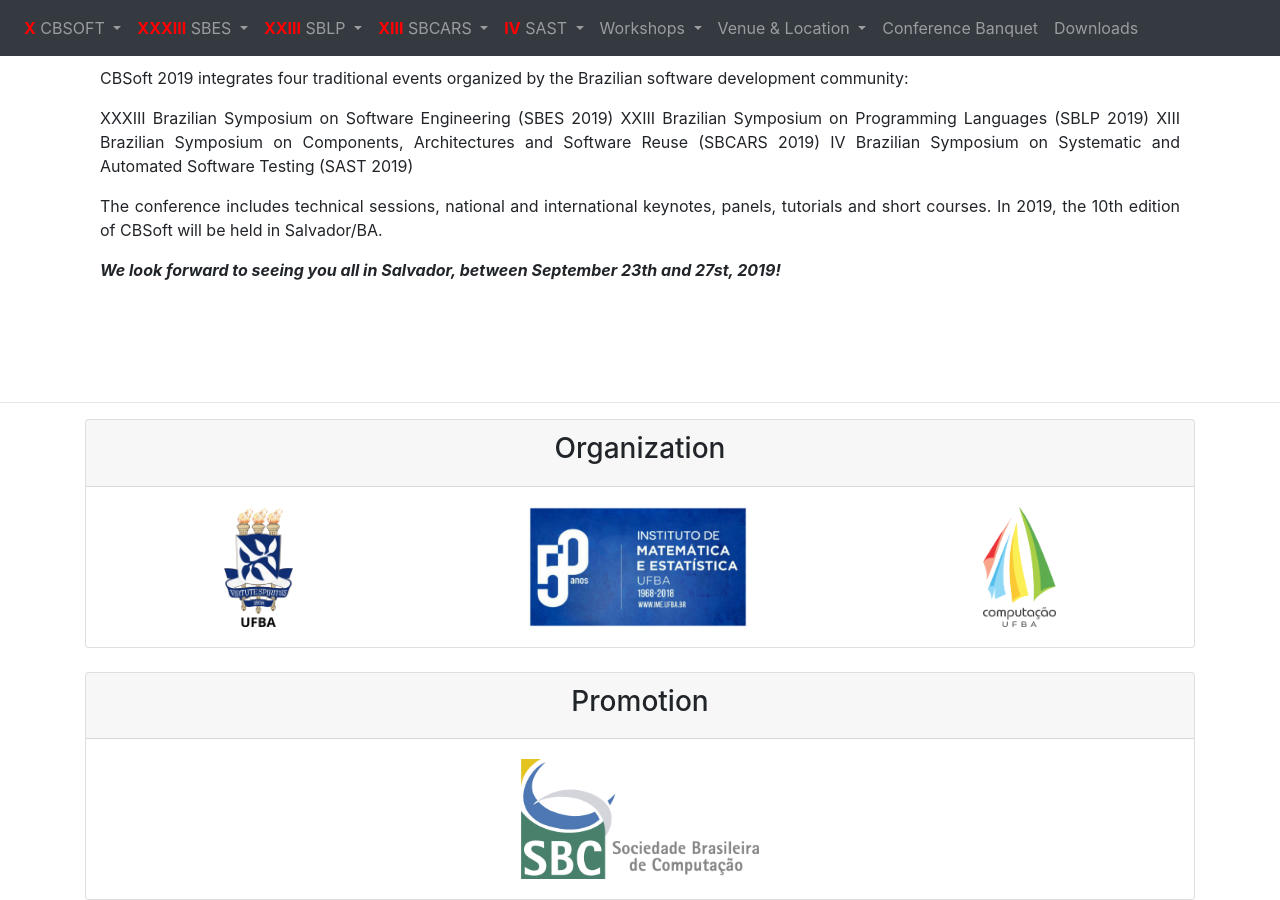
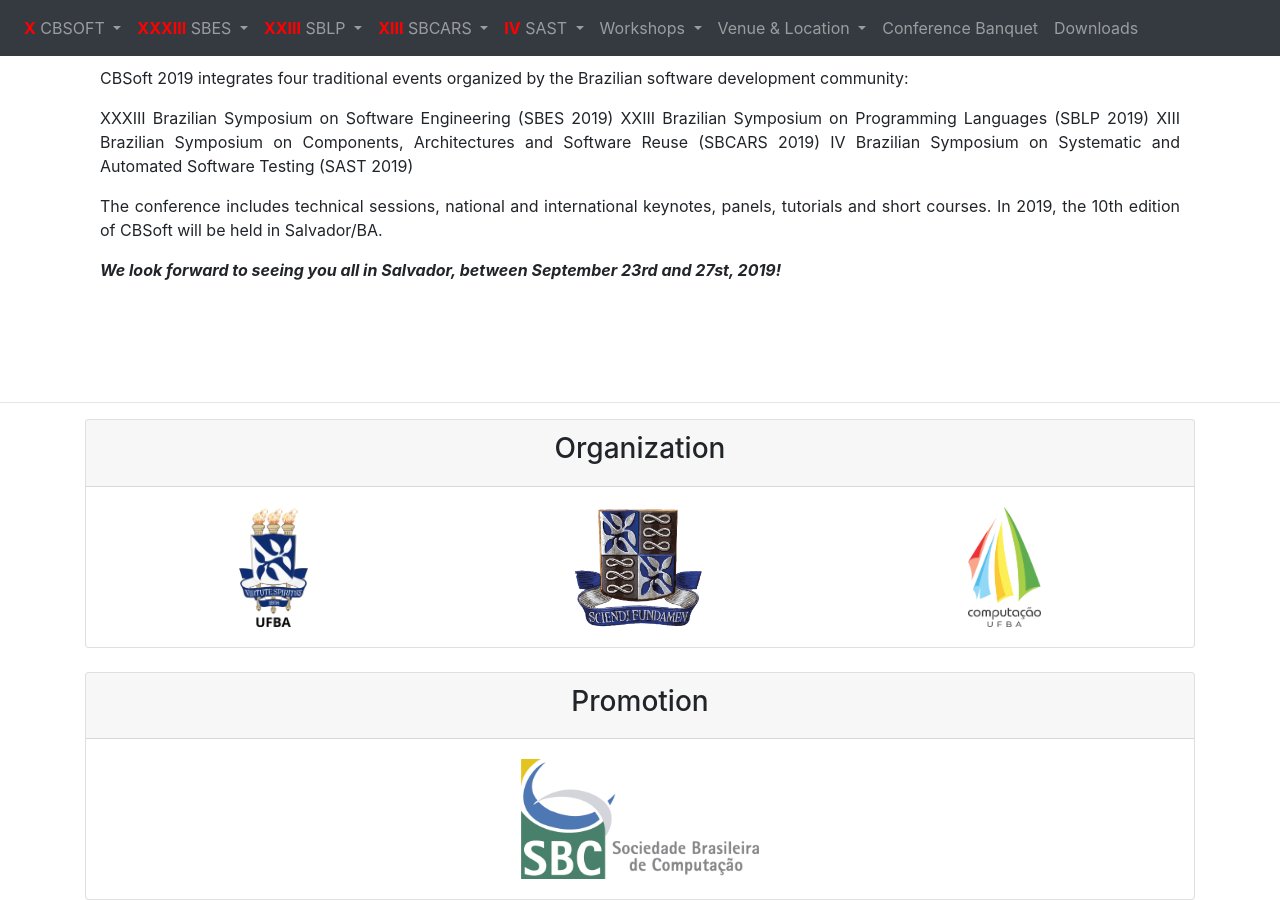
Before and after one commit to tassiovirginio/cbsoft2019, a Jekyll site: the page built from index.md, in a window 1280 px wide and 900 px high, scrolled down 714 px. Built offline with Jekyll 4.4.1, drawn with Linux system fonts in a browser that asks for light colours; nearby versions of some CDN libraries.

Commit message:
cooreções

```diff
--- a/_includes/organization.html
+++ b/_includes/organization.html
@@ -8,20 +8,28 @@
             </div>
             <div class="card-body">
                 <div class="text-black d-flex justify-content-around" style="height: 120px;">
-                    <img style="height: 100%; width: auto;" src="assets/images/organization/logo_ufba.png">
-                    <img style="height: 100%;  width: auto;" src="assets/images/organization/logo_ime_50.png">
-                    <img style="height: 100%; width: auto;" src="assets/images/organization/logo_comp.png">
+                    <a href="https://ufba.br/" target="_blank">
+                        <img style="height: 100%; width: auto;" src="assets/images/organization/logo_ufba.png">
+                    </a>
+                    <a href="http://ime.ufba.br/" target="_blank">
+                        <img style="height: 100%;  width: auto;" src="assets/images/organization/ime_brasao.png">
+                    </a>
+                    <a href="http://wiki.dcc.ufba.br/DCC/" target="_blank">
+                        <img style="height: 100%; width: auto;" src="assets/images/organization/logo_comp.png">
+                    </a>
                 </div>
             </div>
         </div>
-        <br/>
+        <br />
         <div class="card text-center">
             <div class="card-header">
                 <h3 class="section-title">Promotion</h3>
             </div>
             <div class="card-body">
                 <div class="text-black d-flex justify-content-around" style="height: 120px;">
-                    <img style="height: 100%; width: auto;" src="assets/images/organization/logo-sbc2.png">
+                    <a href="http://www.sbc.org.br/" target="_blank">
+                        <img style="height: 100%; width: auto;" src="assets/images/organization/logo-sbc2.png">
+                    </a>
                 </div>
             </div>
         </div>
--- a/index.md
+++ b/index.md
@@ -18,7 +18,7 @@
           IV Brazilian Symposium on Systematic and Automated Software Testing (SAST 2019)</p>
         <p>The conference includes technical sessions, national and international keynotes, panels, tutorials and short
           courses. In 2019, the 10th edition of CBSoft will be held in Salvador/BA.</p>
-        <p><strong><em>We look forward to seeing you all in Salvador, between September 23th and 27st, 2019!</em></strong></p>
+        <p><strong><em>We look forward to seeing you all in Salvador, between September 23rd and 27st, 2019!</em></strong></p>
         <!-- <p>Elisa, Rosana, Valter, Auri, Daniel, and Lucas.</p> -->
       </div>
     </div>
```
Also changed, not shown: assets/images/fita.png, assets/images/organization/ime_brasao.png (added), 1 other file.
